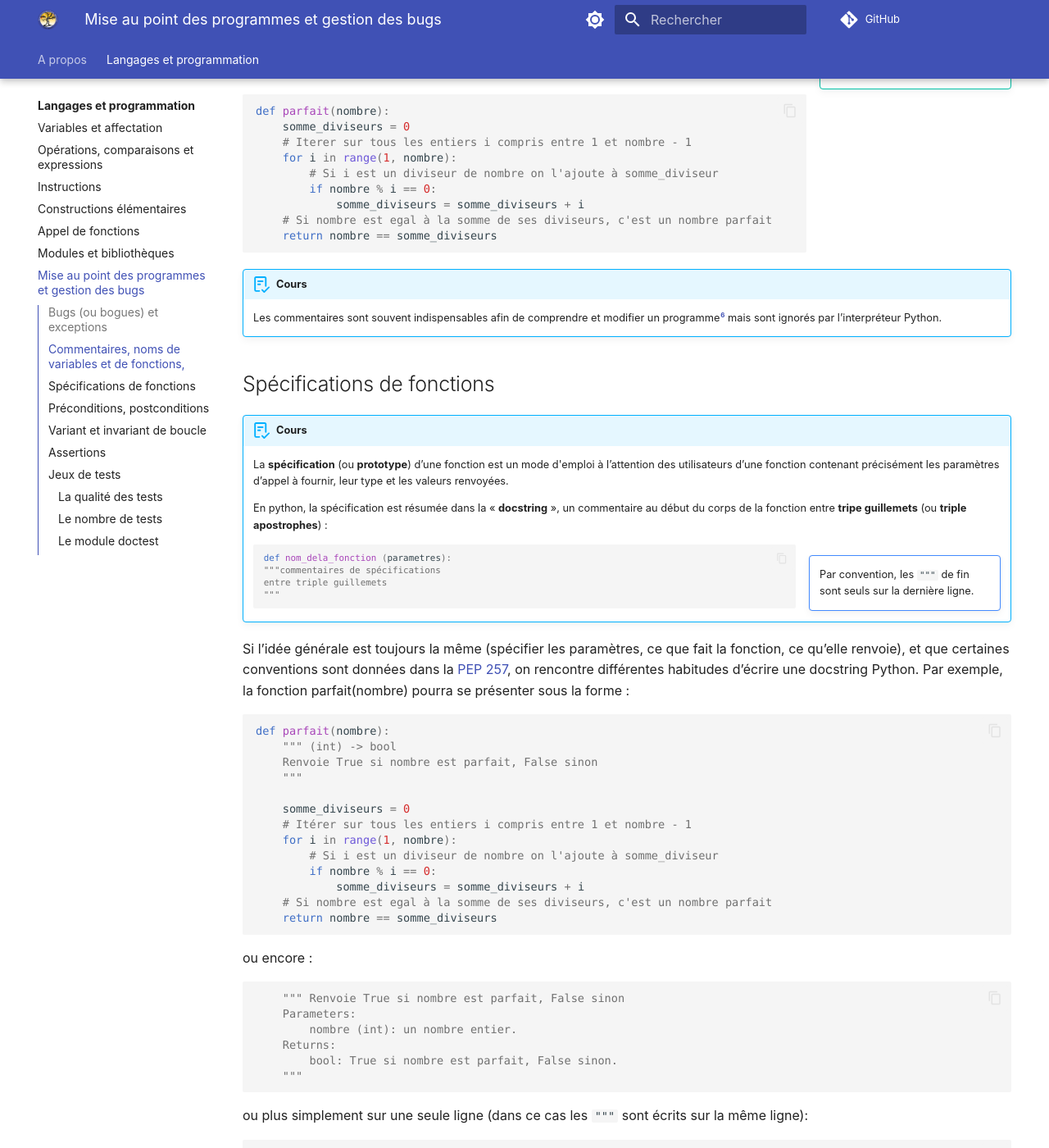
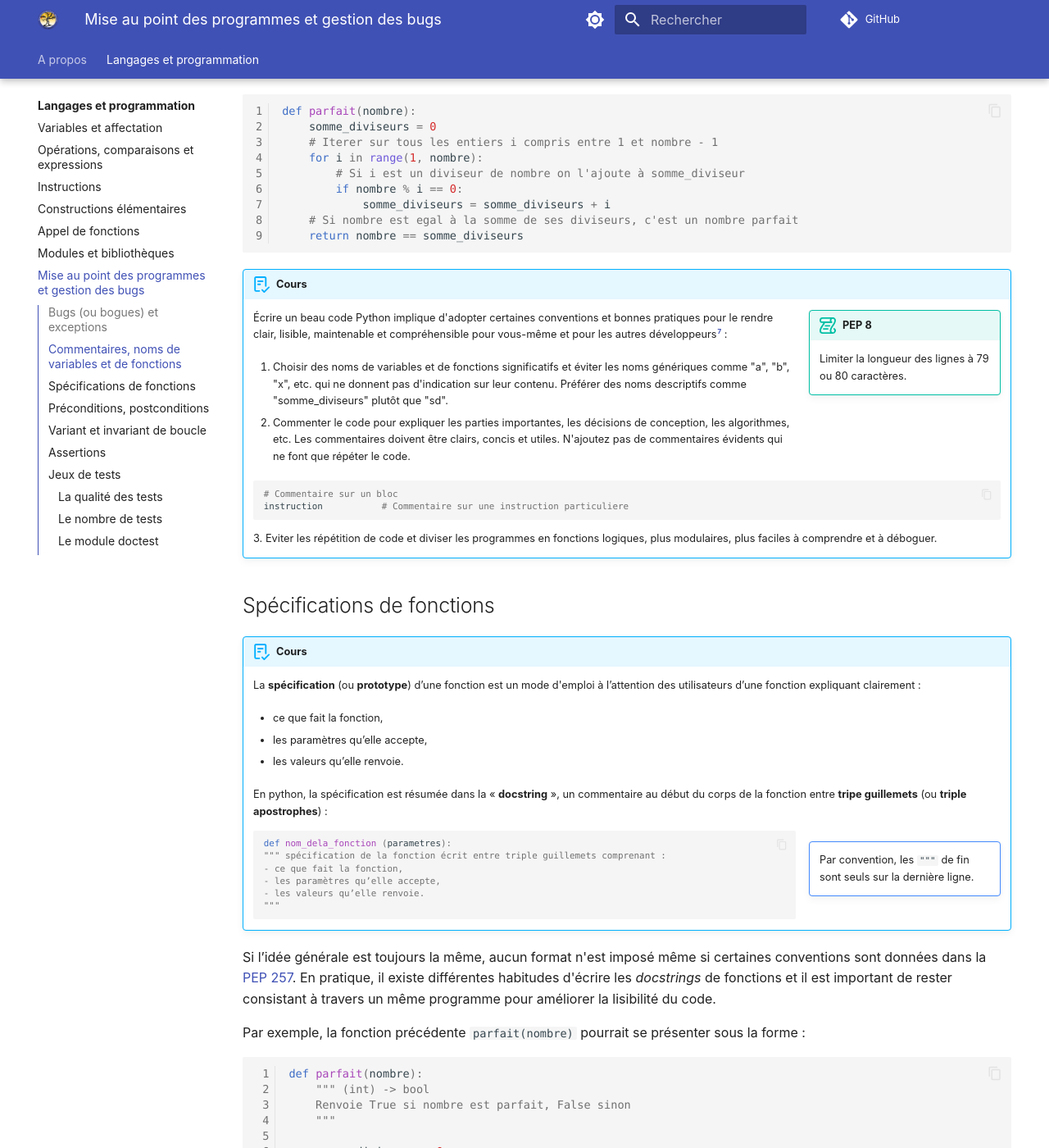
Before and after one commit to fab-perez/NSI-1, an MkDocs documentation site: the page built from docs/langages-et-programmation/7-mise-au-point-gestion-bugs.md, in a window 1280 px wide and 1400 px high, scrolled down 2476 px. Shown: the whole window at 82% size. Built offline with MkDocs 1.6.1 and Material for MkDocs 9.7.7, drawn with Linux system fonts in a browser that asks for light colours; emoji names are drawn with the system emoji font; comment, search, counter and statistics services are not loaded; some of the changed text lies outside the part shown.

Commit message:
Add files via upload

````diff
--- a/docs/langages-et-programmation/7-mise-au-point-gestion-bugs.md
+++ b/docs/langages-et-programmation/7-mise-au-point-gestion-bugs.md
@@ -1,6 +1,6 @@
 #	Mise au point des programmes et gestion des bugs
 
-Comment s’assurer qu’un programme fasse ce qu’il est censé faire ? Qu’il ne contient pas de bugs ?  Ces questions peuvent devenir extrêmement cruciales et compliquées quand certains  programmes informatiques contiennent des millions de lignes de code, voire des milliards (Google)[^7.1] ou avoir des défauts de fonctionnements aux conséquences désastreuses  (avionique, nucléaire, médical, etc.). Des solutions existent pour essayer de limiter ces effets néfastes.
+Comment s’assurer qu’un programme fasse ce qu’il est censé faire ? Qu’il ne contient pas de bugs ?  Ces questions que chacun se pose quand il écrit un programme peuvent devenir extrêmement cruciales et compliquées quand certains programmes informatiques contiennent des millions de lignes de code, voire des milliards (Google)[^7.1] ou avoir des défauts de fonctionnements aux conséquences désastreuses  (avionique, nucléaire, médical, etc.). Des solutions existent pour essayer de limiter ces effets néfastes.
 
 [^7.1]: [https://www.informationisbeautiful.net/visualizations/million-lines-of-code/]( https://www.informationisbeautiful.net/visualizations/million-lines-of-code/)
 
@@ -34,12 +34,12 @@ print(num1/num2)
 ZeroDivisionError : division by zero
 ```
 
-Une bonne façon de gérer les exceptions est de comprendre les différents types d'erreurs qui surviennent et pourquoi elles se produisent. Soyons attentifs aux messages d’erreur que nous affiche l’interpréteur, ils sont d’une grande utilité . Voici ceux que l’on rencontre le plus souvent :
+Une bonne façon de gérer les exceptions est de comprendre les différents types d'erreurs qui surviennent et pourquoi elles se produisent. Soyons attentifs aux messages d’erreur que nous affiche l’interpréteur, ils sont d’une grande utilité[^7.5]. En voici certains parmi les plus courants :
 
 [^7.5]: RTFM est, en anglais, le sigle de la phrase *Read the fucking manual*, injonction signifiant que la réponse à une question sur le fonctionnement d'un appareil est à chercher dans son mode d'emploi.
 
 
--	SyntaxError : une ligne de code non valide empêche le programme de s’exécuter ;
+-	`SyntaxError` : Une ligne de code non valide empêche le programme de s’exécuter.
 ```py
 >>> print("Hello World)
   File "<interactive input>", line 1
@@ -48,14 +48,17 @@ Une bonne façon de gérer les exceptions est de comprendre les différents type
 SyntaxError: incomplete input
 ```
 
--	`IndentationError` : Contrairement à d'autres langages comme Java, C ou C++, qui utilisent des accolades pour séparer les blocs de code, Python utilise l'indentation pour définir la hiérarchie et la structure des blocs de code.
+-	`IndentationError` : Une mauvaise indentation ne permet pas de définir les blocs de code correctement[^7.6].
+
+[^7.6]: Contrairement à d'autres langages comme Java, C ou C++, qui utilisent des accolades pour séparer les blocs de code, Python utilise l'indentation pour définir la hiérarchie et la structure des blocs de code.
+
 ```py
 for i in range(10):
 print(i)
 IndentationError: expected an indented block after 'for' statement on line 1
 ```
 
--	`TypeError` : vous essayez d'effectuer une opération en utilisant un type de données incompatible :
+-	`TypeError` : Une opération utilise des types de données incompatibles.
 ```py
 >>> "abc" + 2
 Traceback (most recent call last):
@@ -87,11 +88,11 @@ Pour utiliser le débogueur de PyScripter :
 3.	Exécuter le script pas à pas tout en inspectant l’évolution des variables dans les onglets Variables ou Watches (surveillances). Pour ajouter une variable à surveiller, cliquer droit dans la fenêtre Watches et ajouter un nom de la variable ou une expression.
 
 
-##	Commentaires, noms de variables et de fonctions,
+##	Commentaires, noms de variables et de fonctions
 
-Que fait cette fonction?
+Il est difficile de dire ce que fait cette fonction au premier coup d'oeil :
 
-```py
+```py linenums="1"
 def f(x):
     a = 0
     for i in range(1, x):
@@ -100,12 +101,12 @@ def f(x):
     return x == a
 ```
 
-C’est plus déjà plus lisible avec des noms de fonction et variable qui ont un sens et plutôt que réduits à une lettre.
+!!! tip inline end "PEP 8"
+    Ecrire les noms tout en minuscule avec des mots séparés par des blancs soulignés (`_`)  par exemple `nom_de variable` (*snake case*) plutôt que  `NomDeVariable` (*camel case*)
 
-!!! tip inline end "PEP 8"
-    Ecrire les noms tout en minuscule avec des mots séparés par des blancs soulignés  (`_`)  par exemple `nom_de variable` (*snake case*) plutôt que  `NomDeVariable` (*camel case*)
+C’est plus déjà plus lisible avec des noms de fonction et variable qui ont un sens plutôt que réduits à une lettre.
 
-```py
+```py linenums="1"
 def parfait(nombre):
     somme_diviseurs = 0
     for i in range(1, nombre):
@@ -116,7 +117,7 @@ def parfait(nombre):
 
 et encore plus lisible avec des commentaires :
 
-```py
+```py linenums="1"
 def parfait(nombre):
     somme_diviseurs = 0
     # Iterer sur tous les entiers i compris entre 1 et nombre - 1
@@ -129,21 +130,36 @@ def parfait(nombre):
 ```
 
 !!! abstract "Cours"
-    Les commentaires sont souvent indispensables afin de comprendre et modifier un programme[^7.6] mais sont ignorés par l’interpréteur Python.
 
-[^7.6]: Comme le disait Guido van Rossum: “*Code is read much more often than it is written.*”
+    !!! tip inline end "PEP 8"
+        Limiter la longueur des lignes à 79 ou 80 caractères.
+
+    Écrire un beau code Python implique d'adopter certaines conventions et bonnes pratiques pour le rendre clair, lisible, maintenable et compréhensible pour vous-même et pour les autres développeurs[^7.7] :
+
+    1. Choisir des noms de variables et de fonctions significatifs et éviter les noms génériques comme "a", "b", "x", etc. qui ne donnent pas d'indication sur leur contenu. Préférer des noms descriptifs comme "somme_diviseurs" plutôt que "sd".
+
+    2. Commenter le code pour expliquer les parties importantes, les décisions de conception, les algorithmes, etc. Les commentaires doivent être clairs, concis et utiles. N'ajoutez pas de commentaires évidents qui ne font que répéter le code.
 
     ```py
     # Commentaire sur un bloc
-
     instruction           # Commentaire sur une instruction particuliere
     ```
+    3. Eviter les répétition de code et diviser les programmes en fonctions logiques, plus modulaires, plus faciles à comprendre et à déboguer.
+
+[^7.7]: Comme le disait Guido van Rossum: “*Code is read much more often than it is written.*”
 
 
 ##	Spécifications de fonctions
 
 !!! abstract "Cours"
-    La **spécification** (ou **prototype**) d’une fonction est un mode d'emploi à l’attention des utilisateurs d’une fonction contenant précisément les paramètres d’appel à fournir, leur type et les valeurs renvoyées.
+    La **spécification** (ou **prototype**) d’une fonction est un mode d'emploi à l’attention des utilisateurs d’une fonction expliquant clairement :
+
+    - ce que fait la fonction,
+
+    - les paramètres qu’elle accepte,
+
+    - les valeurs qu’elle renvoie.
+
 
     En python, la spécification est résumée dans la « **docstring** », un commentaire au début du corps de la fonction entre **tripe guillemets** (ou **triple apostrophes**) :
 
@@ -152,15 +168,19 @@ def parfait(nombre):
 
     ```py
     def nom_dela_fonction (parametres):
-    """commentaires de spécifications
-    entre triple guillemets
+    """ spécification de la fonction écrit entre triple guillemets comprenant :
+    - ce que fait la fonction,
+    - les paramètres qu’elle accepte,
+    - les valeurs qu’elle renvoie.
     """
     ```
 
 
-Si l’idée générale est toujours la même (spécifier les paramètres, ce que fait la fonction, ce qu’elle renvoie), et que certaines conventions sont données dans la [PEP 257](https://peps.python.org/pep-0257/), on rencontre différentes habitudes d’écrire une docstring Python. Par exemple, la fonction parfait(nombre) pourra se présenter sous la forme :
+Si l’idée générale est toujours la même, aucun format n'est imposé même si certaines conventions sont données dans la [PEP 257](https://peps.python.org/pep-0257/). En pratique, il existe différentes habitudes d'écrire les *docstrings* de fonctions et il est important de rester consistant à travers un même programme pour améliorer la lisibilité du code.
 
-```py
+Par exemple, la fonction précédente `parfait(nombre)` pourrait se présenter sous la forme :
+
+```py linenums="1"
 def parfait(nombre):
     """ (int) -> bool
     Renvoie True si nombre est parfait, False sinon
@@ -177,7 +197,8 @@ def parfait(nombre):
 ```
 
 ou encore :
-```py
+
+```py linenums="1"
     """ Renvoie True si nombre est parfait, False sinon
     Parameters:
         nombre (int): un nombre entier.
@@ -188,12 +209,12 @@ ou encore :
 
 ou plus simplement sur une seule ligne (dans ce cas les `"""`  sont écrits sur la même ligne):
 
-```py
+```py linenums="1"
 def parfait(nombre):
     """ Renvoie True si nombre (int) est parfait, False sinon """
 ```
 
-La fonction `help` affiche la docstring d’une fonction, par exemple on peut aussi saisir `help(print)` dans la console.
+La fonction `help` affiche la *docstring* d’une fonction :
 
 ```py
 >>> help(est_premier)
@@ -204,7 +225,7 @@ est_premier(nombre)
     Renvoie True si un nombre est parfait, False sinon
 ```
 
-:warning: Ne pas confondre la spécification encadrée par `"""` avec les commentaires qui commencent par `#` .  On peut d’ailleurs ajouter des commentaires indiqués par `#`  dans la docstring qui ne seront pas affichés par `help`. La spécification sera lue par l’utilisateur de la fonction, les commentaires par le programmeur qui lit/écrit le programme.
+:warning: Ne pas confondre la spécification encadrée par `"""` avec les commentaires qui commencent par `#`. D’ailleurs il est possible ajouter des commentaires commençant par `#`  dans une *docstring* qui ne seront pas affichés par `help`. La spécification sera lue par l’utilisateur de la fonction, les commentaires par le programmeur qui lit/écrit le programme.
 
 Remarquer aussi dans la console ou en programmant quand on tape `parfait(` la spécification qui s’affiche.
 ![pyscripter affiche la docstring](../assets/pyscripter-docstring.png )
@@ -212,12 +233,14 @@ Remarquer aussi dans la console ou en programmant quand on tape `parfait(` la sp
 
 ##	Préconditions, postconditions
 
-On a auparavant testé la fonction `parfait(nombre)` avec un exemple simple :
+Testons la fonction `parfait(nombre)` avec un exemple simple :
+
 ```PY
 >>> parfait(13)
 False
 ```
-Que se passe t’il maintenant si on passe un argument qui n’est pas un entier à la fonction `parfait` ?
+Que se passe t’il maintenant si un argument qui n’est pas un entier est passé à la fonction `parfait` ?
+
 ```PY
 >>> parfait(13.0)
 Traceback (most recent call last):
@@ -226,7 +249,8 @@ Traceback (most recent call last):
 TypeError: 'float' object cannot be interpreted as an integer
 ```
 
-`nombre` doit impératif être de type entier. C’est une **précondition** de la fonction. On peut indiquer les préconditions dans la docstring de la fonction.
+`nombre` doit impératif être de type entier. C’est une **précondition** de la fonction. Il est souvent recommandé d'indiquer les préconditions dans la *docstring* de la fonction pour limiter les risques d'erreur.
+
 ```py
 def parfait(nombre):
     """ (int) -> bool
@@ -235,15 +259,15 @@ def parfait(nombre):
     """
 ```
 
-De la même façon, on peut préciser des **postconditions** quand il y en a.
+De la même façon les **postconditions**, quand il y en a, peuvent être précisées dans la *docstring*.
 
 !!! abstract "Cours"
-    Une **précondition** doit être vraie avant le début d’un calcul / d’une fonction afin de garantir que son exécution soit possible sans erreur.
+    Une **précondition** doit être vraie avant le début d’une fonction afin de garantir que son exécution soit possible sans erreur.
 
 Exemple : avant une division, s’assurer que le dénominateur est non nul.
 
 !!! abstract "Cours"
-    Une **postcondition** doit être vraie à la fin d’un calcul / d’une fonction afin de garantir que son résultat soit correct.
+    Une **postcondition** doit être vraie à la fin d’une fonction afin de garantir que son résultat soit correct.
 
 Une postcondition non satisfaite correspond à une erreur lors du calcul, généralement due à une erreur de programmation. Par exemple,  vérifier à la fin d’une fonction renvoyant la valeur absolue d’un nombre que le résultat est supérieur ou égal à 0.
 
@@ -266,7 +290,7 @@ def division(n, d) :
 ```
 
 !!! note inline end ""
-  	`d > 0` est une précondition à la fonction. Si ce n'est pas cas (`d` ≤ 0), alors la boucle ne se terminera jamais !
+  	`d > 0` est une précondition qui doit être vérifiée au début de la fonction. Si ce n'est pas cas (`d` ≤ 0), alors la boucle ne se terminera jamais !
 
 Ici le variant de boucle est `r`. A chaque passage dans la boucle il diminue de `d` (d est positif ) donc la condition `r >= d` finira par ne plus être vérifiée, la boucle se terminera.
 
@@ -296,7 +320,7 @@ Au début de la ligne 3, `q` et `r` ont pris les valeurs `0` et `13`, la conditi
   3       0       13       True            4              VRAI (entrée dans la boucle)
 ```
 
-Au début de la ligne 4, les valeurs de `q` et `r` sont inchangées, la condition `r  >= d` reste donc vérifiée, l’instruction suivante est 5. On peut ainsi compléter la table jusqu’à la fin du programme. On obtient :
+Au début de la ligne 4, les valeurs de `q` et `r` sont inchangées, la condition `r  >= d` reste donc vérifiée, l’instruction suivante est 5. Complétons ainsi la table jusqu’à la fin du programme :
 ```
 (ligne)   q       r       r >= d     (ligne suivante)     n == q * d + r
 =======================================================================
@@ -320,7 +344,7 @@ Au début de la ligne 4, les valeurs de `q` et `r` sont inchangées, la conditio
 !!! note inline end ""
   	il n'y a pas unicité de variant ni d'invariant de boucle.
 
-On peut observer que la propriété `n == q * d + r` reste vraie à chaque retour dans la boucle, même si elle n'est pas toujours vraie au milieu de la boucle. Elle est aussi vraie en sortie de boucle et permet de s’assurer que le résultat calculé est celui attendu.
+Observons que la propriété `n == q * d + r` reste vraie à chaque retour dans la boucle, même si elle n'est pas toujours vraie au milieu de la boucle. Elle est aussi vraie en sortie de boucle et permet de s’assurer que le résultat calculé est celui attendu.
 
 
 
@@ -371,10 +395,10 @@ On peut observer que la propriété `n == q * d + r` reste vraie à chaque retou
 ??? Success "Réponse 2"
     A chaque itération `j - i`  diminue de 2 , c’est un **variant de boucle** qui finira par devenir négatif, autrement dit la condition `i <= j` deviendra fausse et la boucle s’arrêtera (à moins qu’elle se termine plus tôt si mot n’est pas un palindrome), donc **le programme se terminera**.
 
-    On peut aussi le démontrer formellement. Supposons que l’on rentre dans la boucle à la ligne 5 avec `i` et `j` ayant des valeurs appelées $x$ et $y$.  `j - i`  est égal à $y - x$.  Après les lignes 7 et 8,  `i` devient égal à $x + 1$ et `j` à $y - 1$, donc  `j - i`  devient bien égal à $(y  - 1) – (x + 1) = y – x- 2$.  `j - i`  a bien diminué de $2$.
+    Il est aussi possible de le démontrer formellement. Supposons que l’on rentre dans la boucle à la ligne 5 avec `i` et `j` ayant des valeurs appelées $x$ et $y$.  `j - i`  est égal à $y - x$.  Après les lignes 7 et 8,  `i` devient égal à $x + 1$ et `j` à $y - 1$, donc  `j - i`  devient bien égal à $(y  - 1) – (x + 1) = y – x- 2$.  `j - i`  a bien diminué de $2$.
 
 ??? Success "Réponse 3"
-    De la même façon on peut démontrer que `i + j == len(mot) - 1`   est un invariant de boucle :
+    De la même façon, il est possible de démontrer que `i + j == len(mot) - 1`   est un invariant de boucle :
 
     - Au début du programme, avant de rentrer dans la boucle, `i` est égal à 0 et  j est égal à `len(mot)- 1` donc  `i + j` est bien égal à `len(mot) - 1`.
     - Lorsqu’on rentre dans la boucle à la ligne 5 avec `i` et `j` ayant des valeurs $x$ et $y$ telles que $x + y$ est égal à `len(mot) - 1` , après les lignes 7 et 8, `i` devient égal à $x + 1$ et `j` à $y - 1$, donc  `i + j`  est toujours égal à $(x + 1) + (y - 1) = x + y $ c'est-à-dire à `len(mot)  – 1`.
@@ -385,20 +409,22 @@ On peut observer que la propriété `n == q * d + r` reste vraie à chaque retou
 
 ##	Assertions
 
-On peut tester les préconditions, postconditions et les invariants par des assertions, car leur non-respect est due à une erreur de programmation.
+Des assertions permettent de tester les préconditions, postconditions et les invariants de boucles. Leur non-respect alerte sur une erreur de programmation.
 
 !!! abstract "Cours"
-    **Assertion** : vérifie qu’une expression est **vraie*, sinon stoppe le programme.
+    Une **Assertion** vérifie qu’une expression est **vraie* et arrête le programme sinon
+    .
     ```py
     assert <condition>
     ```
 
-    On peut aussi afficher des informations quand l’assertion est **fausse** puis stopper le programme :
+    Un message peut être affiché quand une assertion est **fausse** avant d'arrêter le programme :
+
     ```py
     assert <condition>, 'message '
     ```
 
-Reprenons la fonction `est_premier(nombre)` vue précédemment. Le parmaètre `nombre` doit être de type entier et positif. Ce sont des préconditions. Ajoutons les assertions correspondantes au début de la fonction.
+Reprenons la fonction `est_premier(nombre)` vue précédemment. Le paramètre `nombre` doit être de type entier et positif. Ce sont des préconditions. Ajoutons les assertions correspondantes au début de la fonction.
 
 ```py linenums="1"
 def est_premier(nombre):
@@ -416,7 +442,7 @@ def est_premier(nombre):
     return True
 ```
 
-On obtient:
+et testons le résultat :
 
 ```py
 >>> est_premier('5')
@@ -435,12 +461,12 @@ AssertionError: nombre doit être positif
 ```
 
 !!! note inline end ""
-    `assert` est souvent utilisé en phase de test seulement ou en **programmation défensive**[^7.7].
+    `assert` est souvent utilisé en phase de test seulement ou en **programmation défensive**[^7.8].
 
-[^7.7]: La programmation défensive est un mode de programmation qui utilise des assertions pour vérifier les préconditions sont effectivement bien satisfaites.
+[^7.8]: La programmation défensive est un mode de programmation qui vise à créer des programmes et des applications robustes face aux erreurs et aux entrées de données inattendues.
 
 
-Si on veut gérer les erreurs prévisibles d’utilisateur (lors d’une saisie par exemple), on peut utiliser `try...…except...`. (hors programme). Par exemple :
+L'instruction `try...…except...` (hors programme) permet de gérer efficament les erreurs prévisibles d’utilisateur, lors d’une saisie par exemple :
 
 ```py
 while True:
@@ -465,9 +491,9 @@ La **qualité** et le **nombre** de tests sont importants.
 ### La qualité des tests
 
 !!! abstract "Cours"
-    On teste sur des valeurs d’arguments normales mais aussi des valeurs ‘spéciales’ ou ‘extrêmes’ du programme.
+    Les tests doivent porter sur des valeurs d’arguments "normales" mais aussi des valeurs "spéciales" ou "extrêmes" du programme.
 
-Par exemple, que se passe-t-il si on passe `0` et `1` comme argument à la fonction `est_premier` ?
+Par exemple, que se passe-t-il quand les valeurs `0` ou `1` sont passées en argument à la fonction `est_premier` ?
 ```py
 >>> est_premier(0)
 True
@@ -501,7 +527,7 @@ def est_premier(nombre):
 !!! abstract "Cours"
     Un **programme de test** permet d’effectuer **un grand nombre de tests automatiquement**.
 
-On peut vérifier par des assertions la fonction `est_premier` pour tous les multiples de 2 allant de 4 à 100.
+Vérifions par des assertions la fonction `est_premier` pour tous les multiples de 2 allant de 4 à 100.
 
 ```py
 def test_est_premier():
@@ -511,7 +537,7 @@ def test_est_premier():
     return True
 ```
 
-On peut aussi écrire un programme de tests en utilisant la célèbre formule d’Euler : n² + n + 41 qui produit de nombreux nombres premiers, notamment pour tous les nombres n allant de 0 à 39.
+Il est aussi possible d'écrire un programme de tests en utilisant la célèbre formule d’Euler : $n^2 + n + 41$ qui produit de nombreux nombres premiers, notamment pour tous les nombres $n$ allant de 0 à 39.
 
 ```py
 def test2_est_premier():
@@ -522,9 +548,9 @@ def test2_est_premier():
 ```
 
 ### Le module doctest
-La fonction `tesmod()` du module `doctest` permet d’effectuer automatiquement un jeu de tests défini dans la docstring d’une fonction. Chaque test à effectuer est indiqué dans la docstring sur une ligne commençant par `>>>` pour simuler la console et le résultat attendu dans la ligne suivante.
+La fonction `tesmod()` du module `doctest` permet d’effectuer automatiquement un jeu de tests défini dans la docstring d’une fonction. Chaque test à effectuer est indiqué dans la *docstring* sur une ligne commençant par `>>>` pour simuler la console et le résultat attendu dans la ligne suivante.
 
-Par exemple on écrira :
+Par exemple :
 ```
 import doctest
 
````
Also changed, not shown: other parts of docs/langages-et-programmation/7-mise-au-point-gestion-bugs.md (+1 -3 lines), docs/langages-et-programmation/6-modules-bibliotheques.md (+1 -1 lines).
